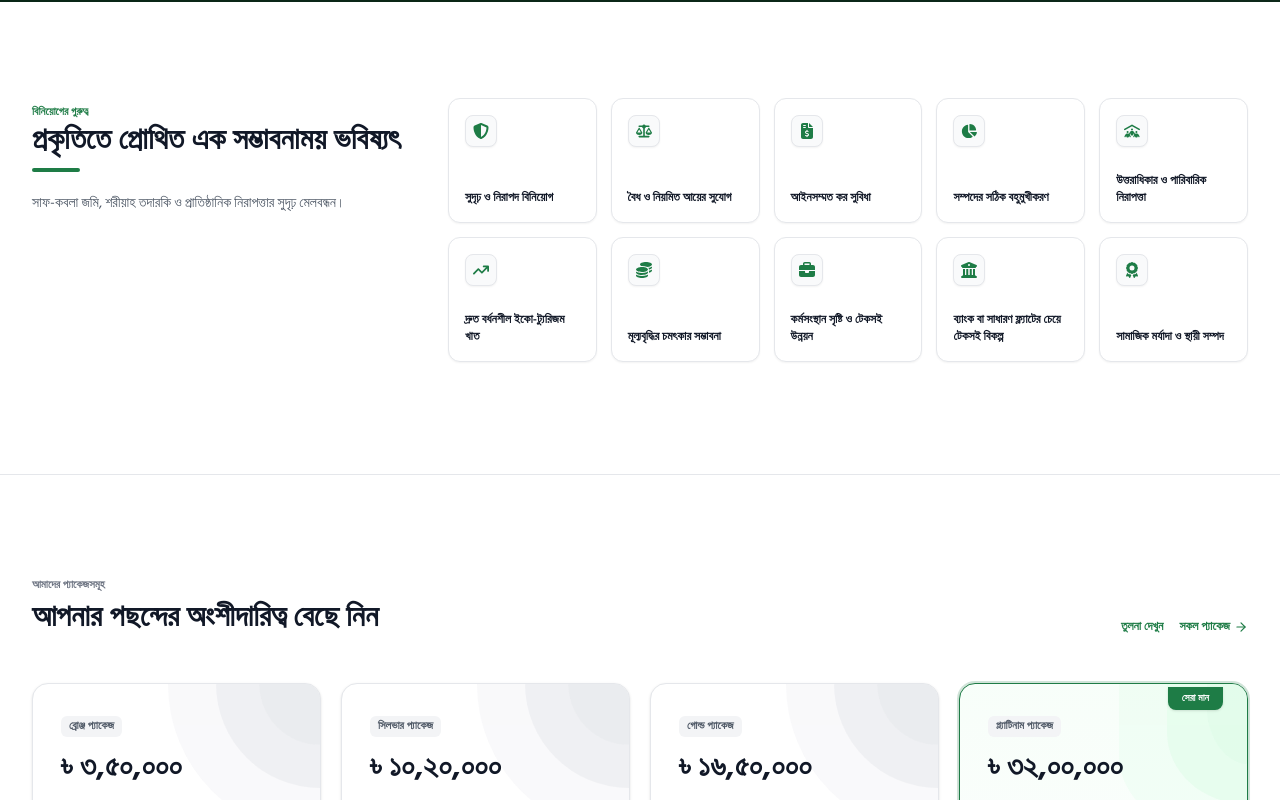
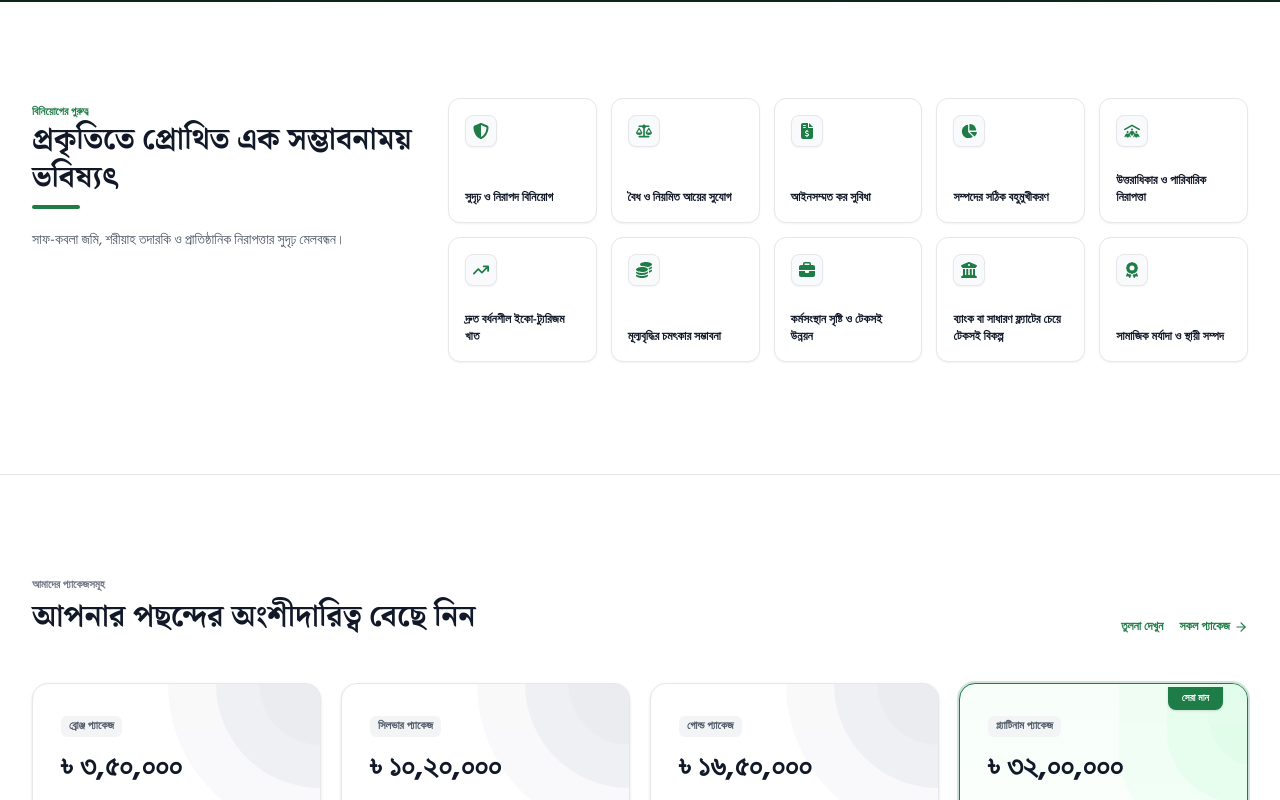
Before and after one commit to sunsetgroupbd/dfi, a Next.js app in the folder frontend/: page / in a window 1280 px wide. Shown: the part 800-1600 px from the top of the page. Built offline with nearby package versions, Linux system fonts and the light colour scheme.

Commit message:
style: apply ultra-luxury resort typography suite (Playfair Display, Plus Jakarta Sans, Noto Serif Bengali, Hind Siliguri)

```diff
--- a/frontend/app/globals.css
+++ b/frontend/app/globals.css
@@ -1,9 +1,11 @@
 @import "tailwindcss";
 
 :root {
-  --font-poppins: var(--font-poppins), sans-serif;
+  --font-playfair: var(--font-playfair), Georgia, 'Times New Roman', serif;
+  --font-plus-jakarta: var(--font-plus-jakarta), -apple-system, BlinkMacSystemFont, 'Segoe UI', Roboto, sans-serif;
   --font-hind: var(--font-hind-siliguri), sans-serif;
-  --font-noto-bengali: var(--font-noto-sans-bengali), sans-serif;
+  --font-noto-serif-bengali: var(--font-noto-serif-bengali), serif;
+  --font-poppins: var(--font-plus-jakarta), sans-serif;
 
   /* Premium White & Ash Corporate Palette with Deep Forest Green accents */
   --color-forest: #0D2F1D;
@@ -50,7 +52,7 @@
   body {
     background-color: #FFFFFF;
     color: #111827;
-    font-family: var(--font-poppins);
+    font-family: var(--font-plus-jakarta), sans-serif;
     margin: 0;
     padding: 0;
     letter-spacing: normal !important;
@@ -59,7 +61,20 @@
     max-width: 100vw;
   }
 
-  /* Bengali typography: Hind Siliguri across the entire Bengali interface with elegant, restrained weights */
+  /* Headings: Ultra-Luxury Playfair Display serif for English */
+  h1, h2, h3 {
+    font-family: var(--font-playfair), Georgia, serif;
+    letter-spacing: -0.01em;
+    font-weight: 700;
+  }
+
+  h4, h5, h6 {
+    font-family: var(--font-plus-jakarta), sans-serif;
+    letter-spacing: normal !important;
+    font-weight: 600;
+  }
+
+  /* Bengali typography: Hind Siliguri for body, prestigious Noto Serif Bengali for major headings */
   [lang="bn"],
   [lang="bn"] * {
     font-family: var(--font-hind), sans-serif;
@@ -68,17 +83,16 @@
 
   [lang="bn"] h1,
   [lang="bn"] h2,
-  [lang="bn"] h3,
+  [lang="bn"] h3 {
+    font-family: var(--font-noto-serif-bengali), var(--font-hind), serif;
+    letter-spacing: normal !important;
+    font-weight: 700;
+  }
+
   [lang="bn"] h4,
   [lang="bn"] h5,
   [lang="bn"] h6 {
     font-family: var(--font-hind), sans-serif;
-    letter-spacing: normal !important;
-    font-weight: 600;
-  }
-
-  /* Headings: restrained weights (avoiding excessively heavy bold) and zero letter gap */
-  h1, h2, h3, h4, h5, h6 {
     letter-spacing: normal !important;
     font-weight: 600;
   }
--- a/frontend/app/layout.tsx
+++ b/frontend/app/layout.tsx
@@ -1,5 +1,5 @@
 import type { Metadata } from 'next';
-import { Poppins, Hind_Siliguri, Noto_Sans_Bengali } from 'next/font/google';
+import { Playfair_Display, Plus_Jakarta_Sans, Hind_Siliguri, Noto_Serif_Bengali } from 'next/font/google';
 import './globals.css';
 import { LanguageProvider } from '@/lib/language-context';
 import { Header } from '@/components/layout/Header';
@@ -8,10 +8,17 @@ import { WhatsAppButton } from '@/components/layout/WhatsAppButton';
 import { SkipLink } from '@/components/layout/SkipLink';
 import { JsonLd } from '@/components/seo/JsonLd';
 
-const poppins = Poppins({
-  weight: ['400', '500', '600', '700'],
+const playfair = Playfair_Display({
+  weight: ['600', '700', '800'],
   subsets: ['latin'],
-  variable: '--font-poppins',
+  variable: '--font-playfair',
+  display: 'swap',
+});
+
+const plusJakarta = Plus_Jakarta_Sans({
+  weight: ['400', '500', '600', '700', '800'],
+  subsets: ['latin'],
+  variable: '--font-plus-jakarta',
   display: 'swap',
 });
 
@@ -22,10 +29,10 @@ const hindSiliguri = Hind_Siliguri({
   display: 'swap',
 });
 
-const notoSansBengali = Noto_Sans_Bengali({
+const notoSerifBengali = Noto_Serif_Bengali({
   weight: ['500', '600', '700'],
   subsets: ['bengali'],
-  variable: '--font-noto-sans-bengali',
+  variable: '--font-noto-serif-bengali',
   display: 'swap',
 });
 
@@ -125,7 +132,7 @@ export default function RootLayout({
     <html
       lang="bn"
       suppressHydrationWarning
-      className={`${poppins.variable} ${hindSiliguri.variable} ${notoSansBengali.variable} h-full`}
+      className={`${playfair.variable} ${plusJakarta.variable} ${hindSiliguri.variable} ${notoSerifBengali.variable} h-full`}
     >
       <head>
         <JsonLd />
```
